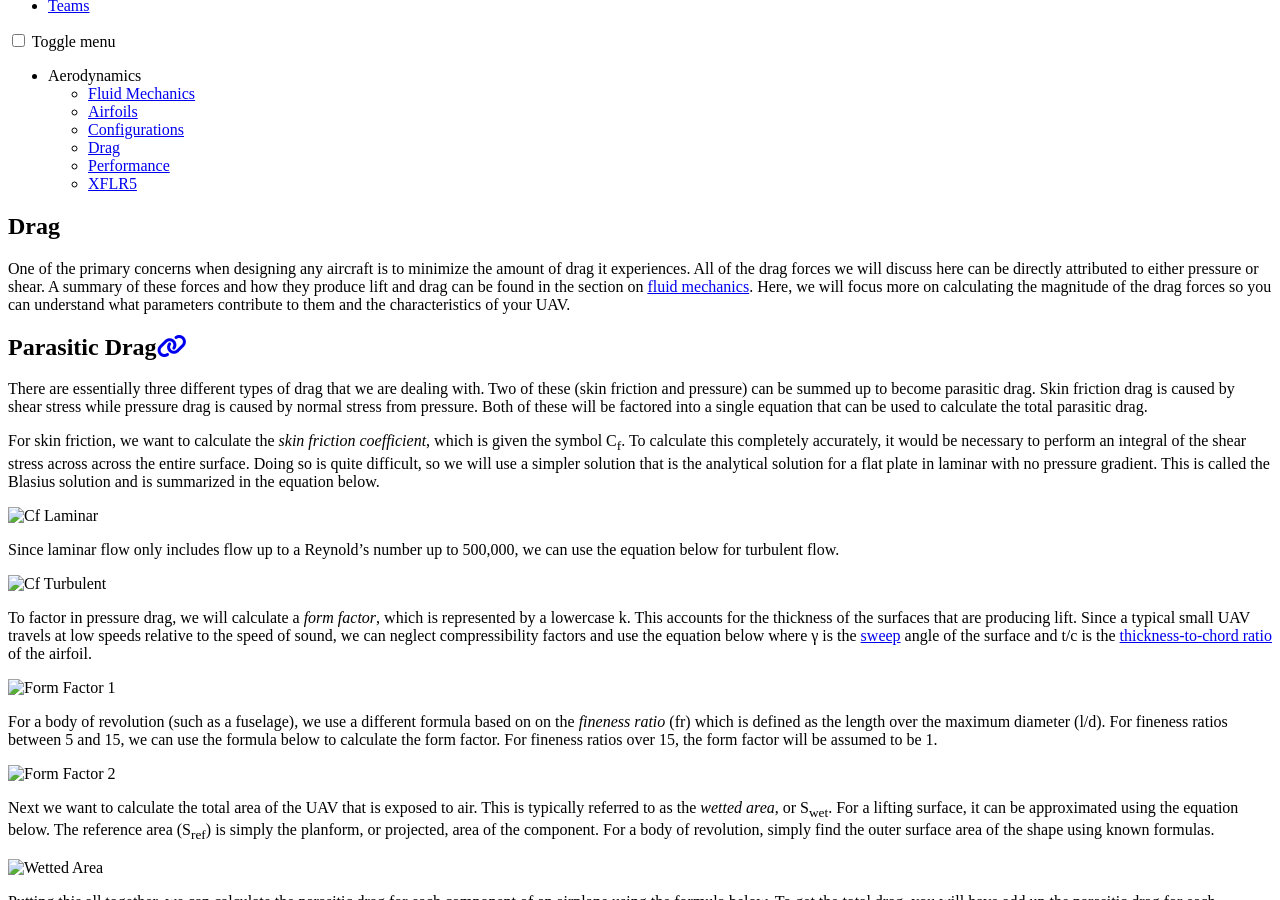
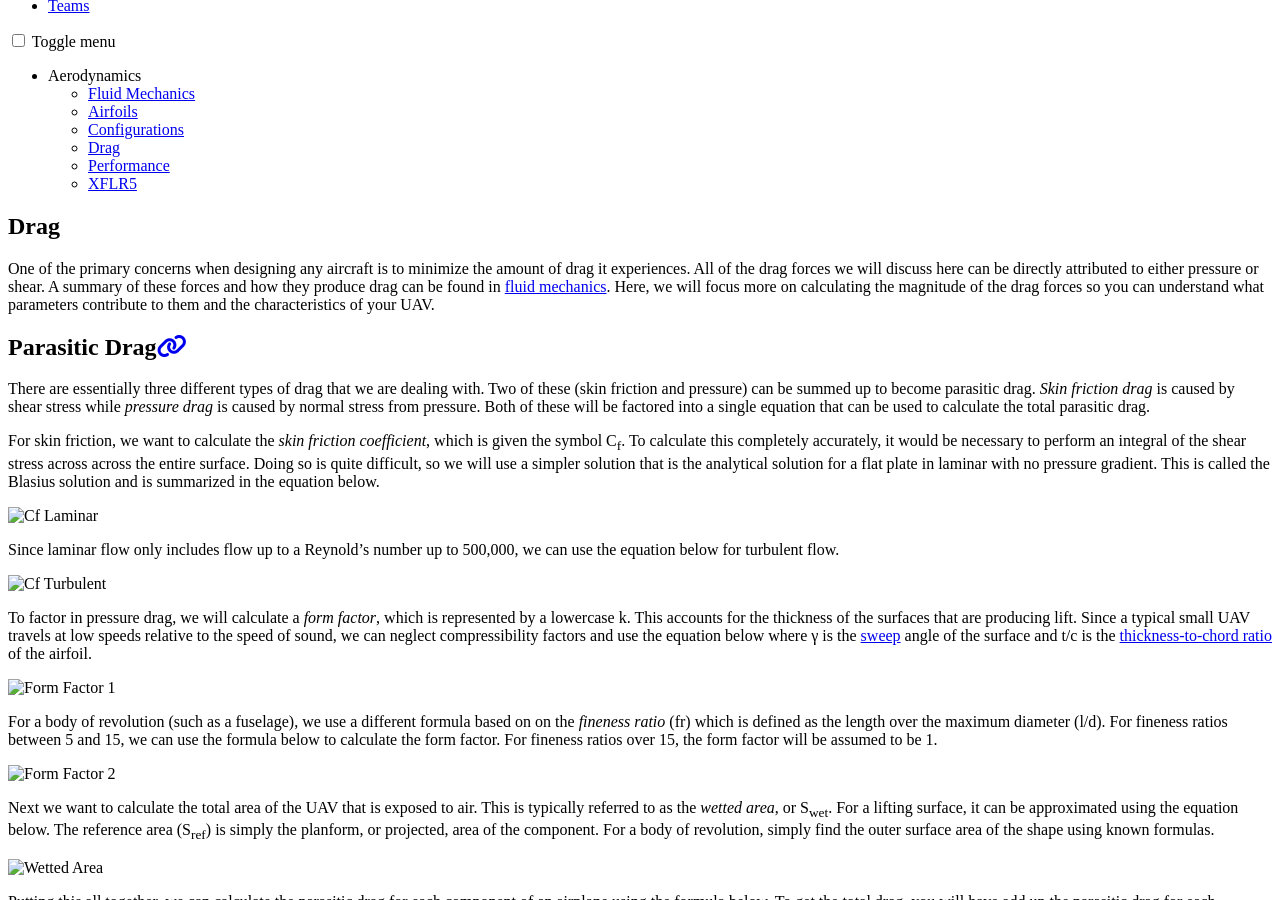
Before and after one commit to BYU-Aeronautics-Club/BYUAeronauticsClub.github.io, a Jekyll site: the page built from _pages/fundamentals/aerodynamics/drag.md, in a window 1280 px wide and 900 px high, scrolled down 391 px. Built offline with Jekyll 4.4.1, drawn with Linux system fonts in a browser that asks for light colours; cached includes are drawn as plain includes; nearby versions of some CDN libraries.

Commit message:
Grammar and formatting

```diff
--- a/_pages/fundamentals/aerodynamics/drag.md
+++ b/_pages/fundamentals/aerodynamics/drag.md
@@ -7,10 +7,10 @@ sidebar:
 
 ---
 
-One of the primary concerns when designing any aircraft is to minimize the amount of drag it experiences. All of the drag forces we will discuss here can be directly attributed to either pressure or shear. A summary of these forces and how they produce lift and drag can be found in the section on [fluid mechanics](https://aeronautics.byu.edu/fundamentals/aerodynamics/fluids/). Here, we will focus more on calculating the magnitude of the drag forces so you can understand what parameters contribute to them and the characteristics of your UAV.
+One of the primary concerns when designing any aircraft is to minimize the amount of drag it experiences. All of the drag forces we will discuss here can be directly attributed to either pressure or shear. A summary of these forces and how they produce drag can be found in [fluid mechanics](https://aeronautics.byu.edu/fundamentals/aerodynamics/fluids/#drag). Here, we will focus more on calculating the magnitude of the drag forces so you can understand what parameters contribute to them and the characteristics of your UAV.
 
 ## Parasitic Drag
-There are essentially three different types of drag that we are dealing with. Two of these (skin friction and pressure) can be summed up to become parasitic drag. Skin friction drag is caused by shear stress while pressure drag is caused by normal stress from pressure. Both of these will be factored into a single equation that can be used to calculate the total parasitic drag.
+There are essentially three different types of drag that we are dealing with. Two of these (skin friction and pressure) can be summed up to become parasitic drag. *Skin friction drag* is caused by shear stress while *pressure drag* is caused by normal stress from pressure. Both of these will be factored into a single equation that can be used to calculate the total parasitic drag.
 
 For skin friction, we want to calculate the *skin friction coefficient*, which is given the symbol C<sub>f</sub>. To calculate this completely accurately, it would be necessary to perform an integral of the shear stress across across the entire surface. Doing so is quite difficult, so we will use a simpler solution that is the analytical solution for a flat plate in laminar with no pressure gradient. This is called the Blasius solution and is summarized in the equation below.
 
```
